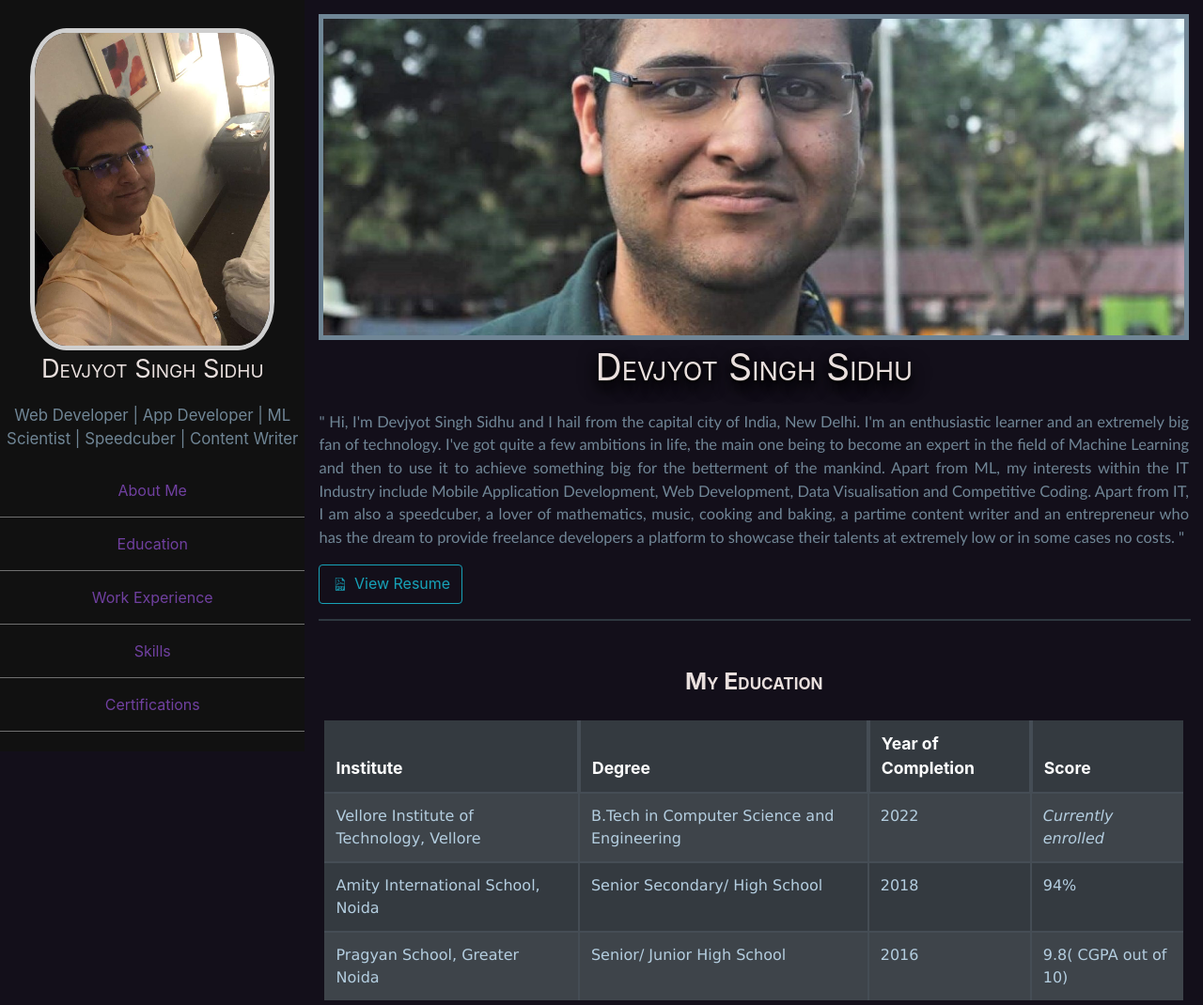
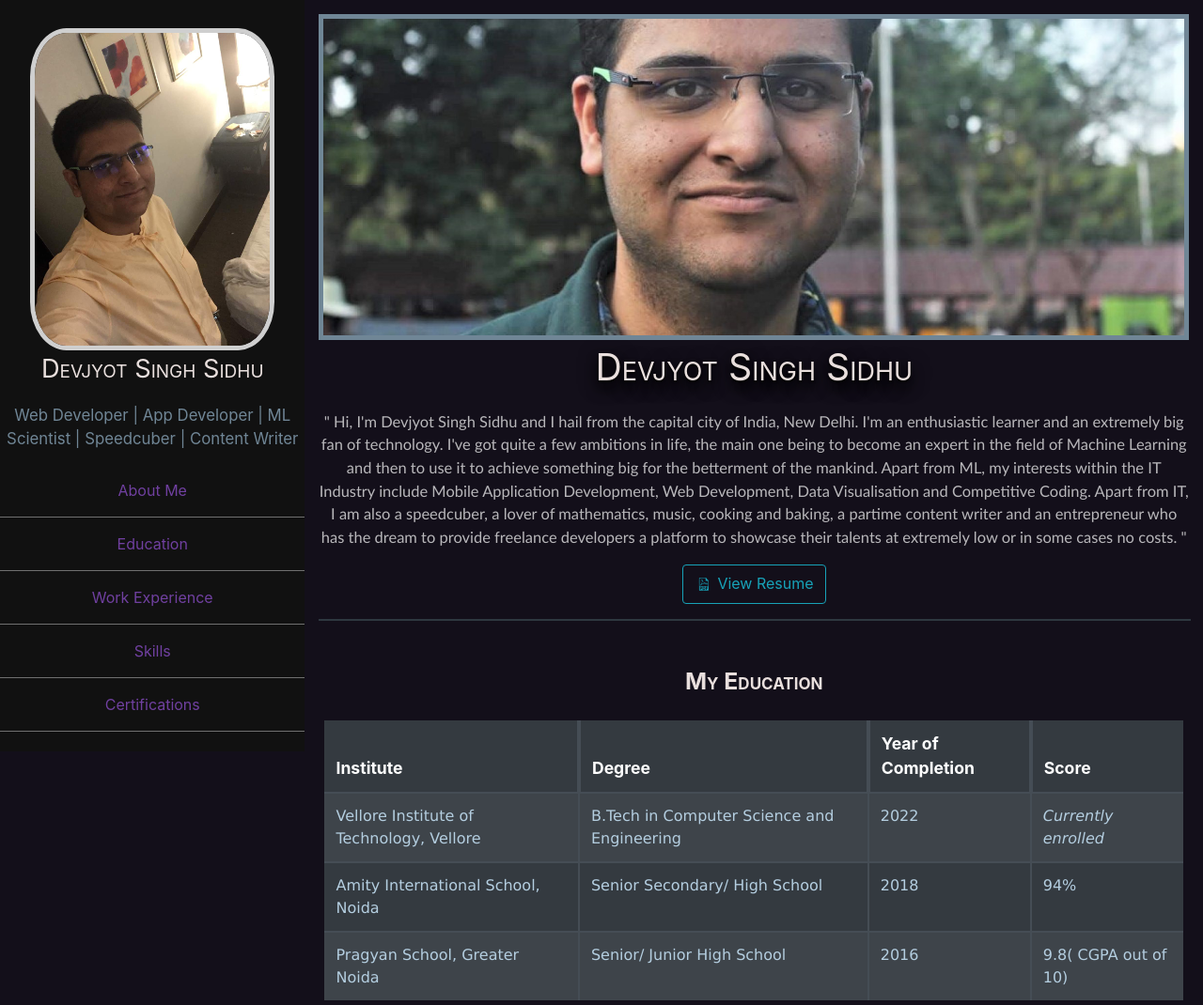
Before and after one commit to DevoGHub/Resume, a PHP site: page / in a window 1280 px wide. Shown: the top 1070 px of the page at 94% size. Run offline with PHP 8.4, Linux system fonts and the light colour scheme.

Commit message:
button aligned to center

```diff
--- a/css/style.css
+++ b/css/style.css
@@ -240,6 +240,7 @@ details[open] summary:before{
 
 
 }
+
 
 
 
@@ -613,6 +614,8 @@ progress[value]::-moz-progress-bar {
 
 }
 
+
+
 #nameNavBar{
   font-variant: small-caps;
   color: rgb(233, 223, 221);
@@ -639,8 +642,8 @@ progress[value]::-moz-progress-bar {
 }
 
 #bio{
-  text-align: justify;
-  color:  rgb(112,134,150);
+  text-align: center;
+  color: rgba(255,255,255,0.7);
   font-size: 103%;
   /*text-align: center;*/
   font-family: "candara";
@@ -684,8 +687,8 @@ progress[value]::-moz-progress-bar {
 #svg8{
   height: 15%;
   width: 16%;
-  border: solid black 1px;
-  background-color: rgba(0,0,0,0.2);
+  /*border: solid black 1px;*/
+  /*background-color: rgba(0,0,0,0.2);*/
   fill:#4B20E7;
   margin-top: 0px;
   display:inline-block;
@@ -701,8 +704,8 @@ progress[value]::-moz-progress-bar {
 #svg9{
   height: 14.5%;
   width: 15.5%;
-  border: solid black 1px;
-  background-color: rgba(0,0,0,0.2);
+/*  border: solid black 1px;
+*/  /*background-color: rgba(0,0,0,0.2);*/
   fill:#4B20E7;
   margin-top: 0px;
   display:inline-block;
--- a/index.html
+++ b/index.html
@@ -342,7 +342,7 @@
       </div>
     </div>
     <div class="mainPage">
-      <div id='aboutMe' class='mainPageDiv'>
+      <div id='aboutMe' class='mainPageDiv text-center'>
         <img src="imgs/coverpic_copy.jpg" id='coverpic' alt="My Picture" style="width:100%">
       	<p id="name">Devjyot Singh Sidhu</p>
       	<p id="bio">
```
